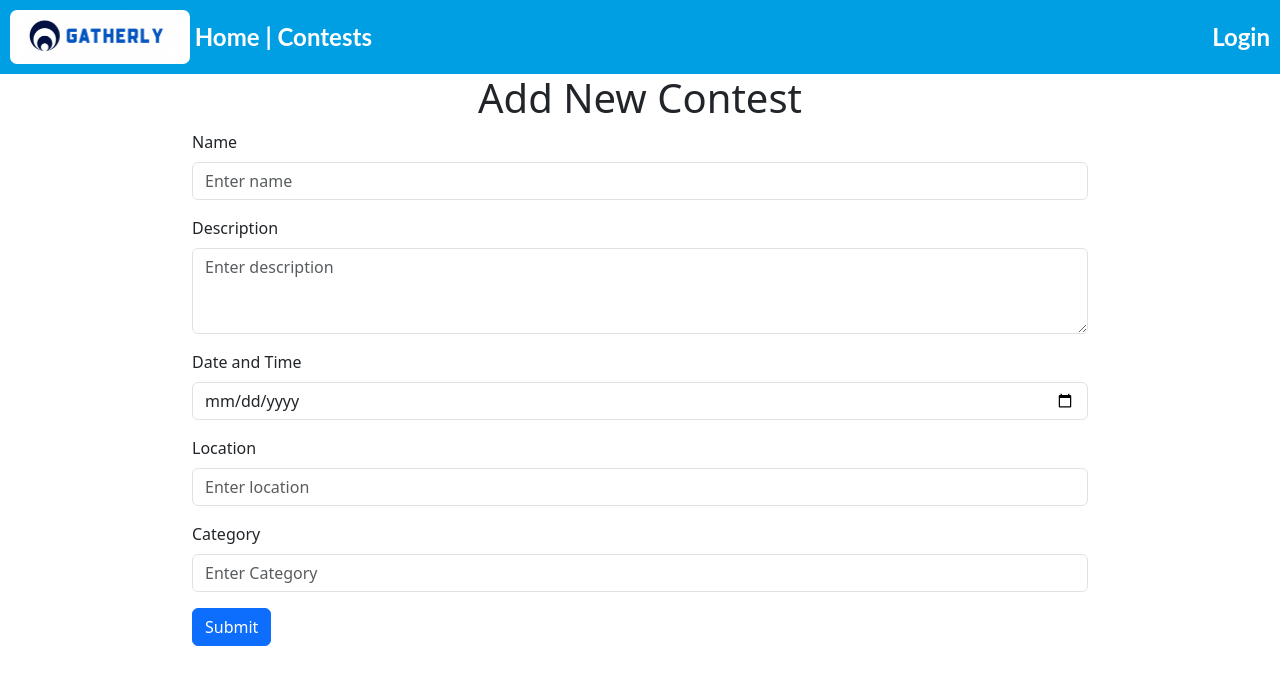
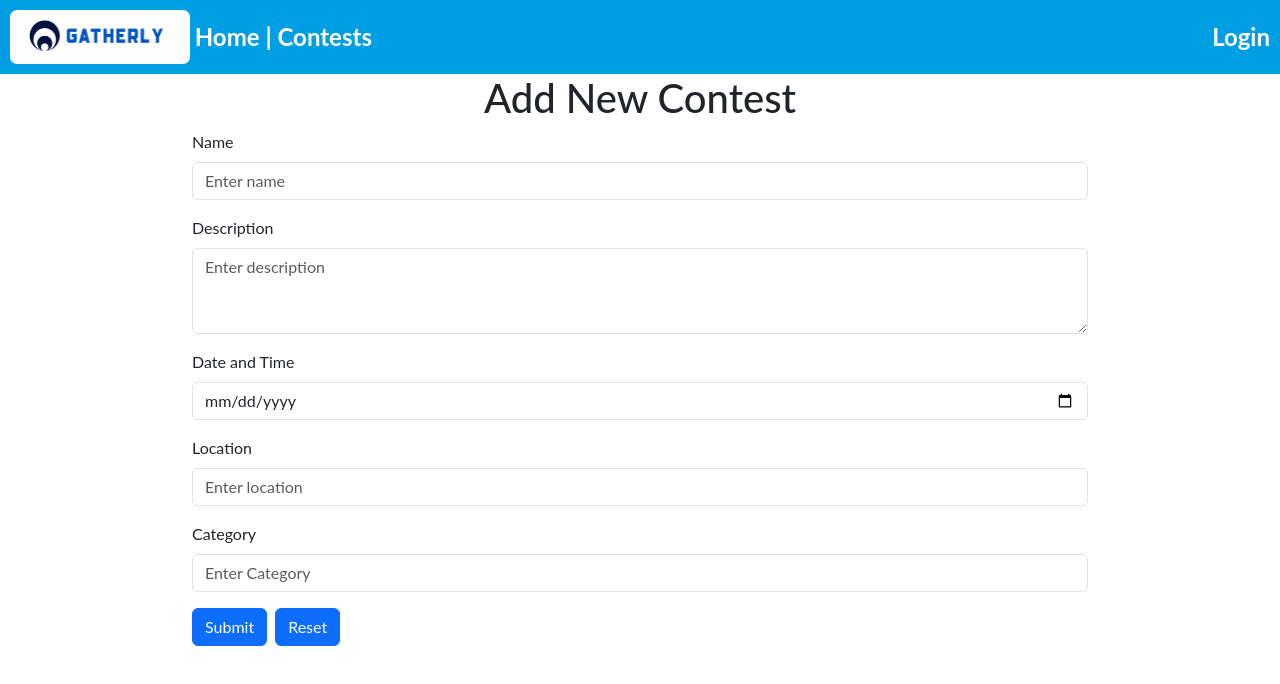
Before and after one commit to Rolandg24/Contest_Application, a Vue app in the folder vue/: page /contests/newContest in a window 1280 px wide. Shown: the top 684 px of the page. Built offline with nearby package versions, Linux system fonts and the light colour scheme; no server answers.

Commit message:
edits to NewContestForm.vue, fonts and add reset button

```diff
--- a/vue/src/components/NewContestForm.vue
+++ b/vue/src/components/NewContestForm.vue
@@ -25,7 +25,7 @@
     <div class="mb-3">
       <label for="inputLocation" class="form-label">Location</label>
       <input type="text" class="form-control" id="inputLocation" placeholder="Enter location"
-        v-model="newContest.contestLocation" />
+        v-model="newContest.contestLocation"/>
     </div>
 
     <!-- Category Field -->
@@ -36,7 +36,10 @@
     </div>
 
     <!-- Submit Button -->
-    <button type="submit" class="btn btn-primary">Submit</button>
+    <div class="btn-container">
+      <button type="submit" class="btn btn-primary">Submit</button>
+      <button type="reset" class="btn btn-primary">Reset</button>
+    </div>
   </form>
 </template>
 
@@ -103,12 +106,23 @@ export default {
 
 <style scoped>
 .new-contest-form {
+  font-family: Lato, sans-serif;
   margin-left: 15%;
   margin-right: 15%;
 }
 
 .new-contest-title {
+  font-family: Lato, sans-serif;
   text-align: center;
 }
 
+.btn-container {
+  display: flex;
+  justify-content: flex-start;
+  margin-top: 10px;
+}
+
+.btn-container button {
+  margin-right: 8px;
+}
 </style>
```
